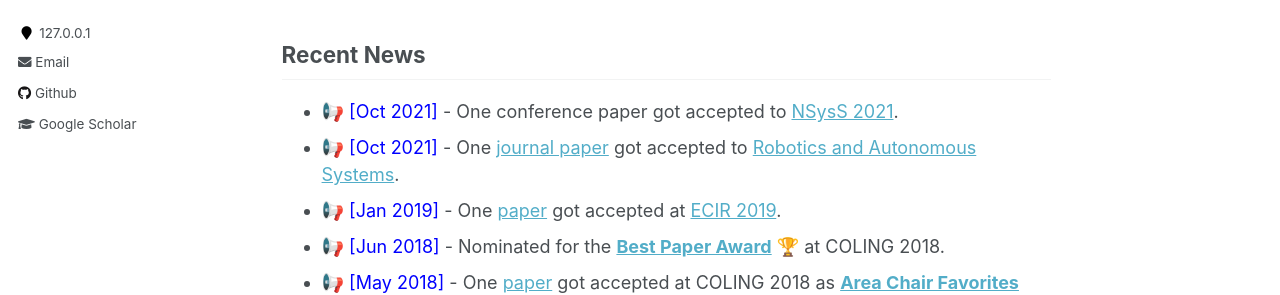
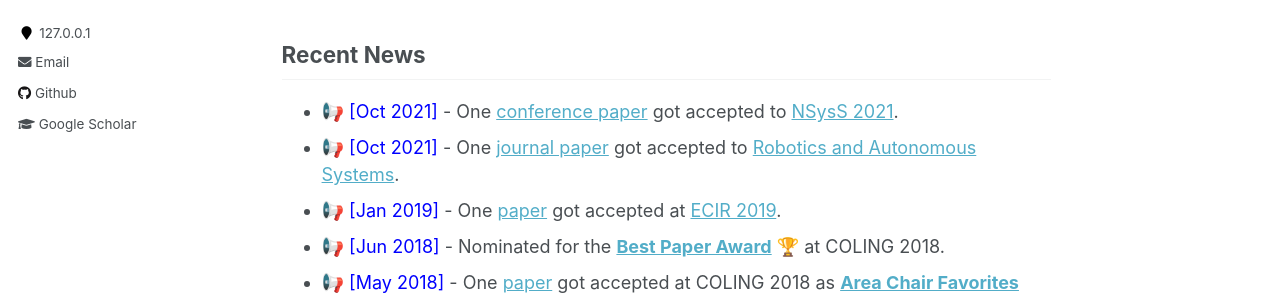
Before and after one commit to sujan-sarker/sujan-sarker.github.io, a Jekyll site: the page built from _pages/about.md, in a window 1280 px wide and 1232 px high. Shown: the part 453-748 px from the top of the window. Built offline with Jekyll 4.4.1, drawn with Linux system fonts in a browser that asks for light colours; part of the change alters nothing that is shown.

Commit message:
Update about.md

```diff
--- a/_pages/about.md
+++ b/_pages/about.md
@@ -21,7 +21,7 @@ My name is Sujan Sarker. I graduated with a M.Sc. degree in Computer Science and
 
 
 ## Recent News
-* 📢 <span style="color:Blue"> [Oct 2021] </span> - One conference paper got accepted to  [NSysS 2021](https://cse.buet.ac.bd/nsyss2021/).
+* 📢 <span style="color:Blue"> [Oct 2021] </span> - One [conference paper](https://cse.buet.ac.bd/nsyss2021/papers/) got accepted to  [NSysS 2021](https://cse.buet.ac.bd/nsyss2021/).
 * 📢 <span style="color:Blue"> [Oct 2021] </span> - One [journal paper](https://www.sciencedirect.com/science/article/pii/S0921889021001871) got accepted to  [Robotics and Autonomous Systems](https://www.sciencedirect.com/journal/robotics-and-autonomous-systems).
 * 📢 <span style="color:Blue"> [Jan 2019] </span> - One [paper](https://link.springer.com/chapter/10.1007/978-3-030-15719-7_14) got accepted at [ECIR 2019](http://ecir2019.org/).
 * 📢 <span style="color:Blue"> [Jun 2018] </span> - Nominated for the [**Best Paper Award**](http://coling2018.org/coling-2018-best-papers/) 🏆 at COLING 2018.
```
